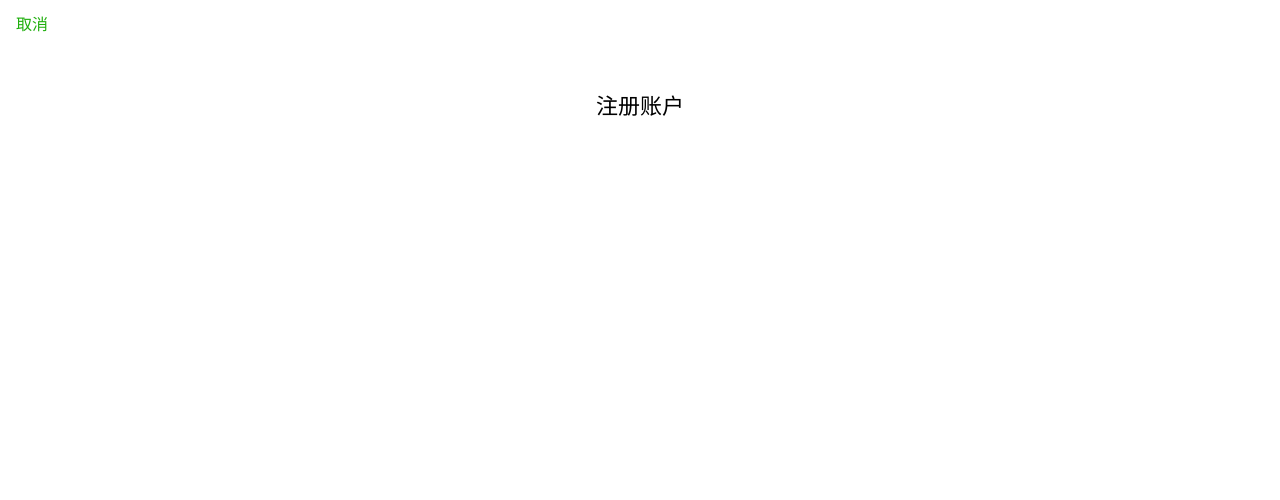
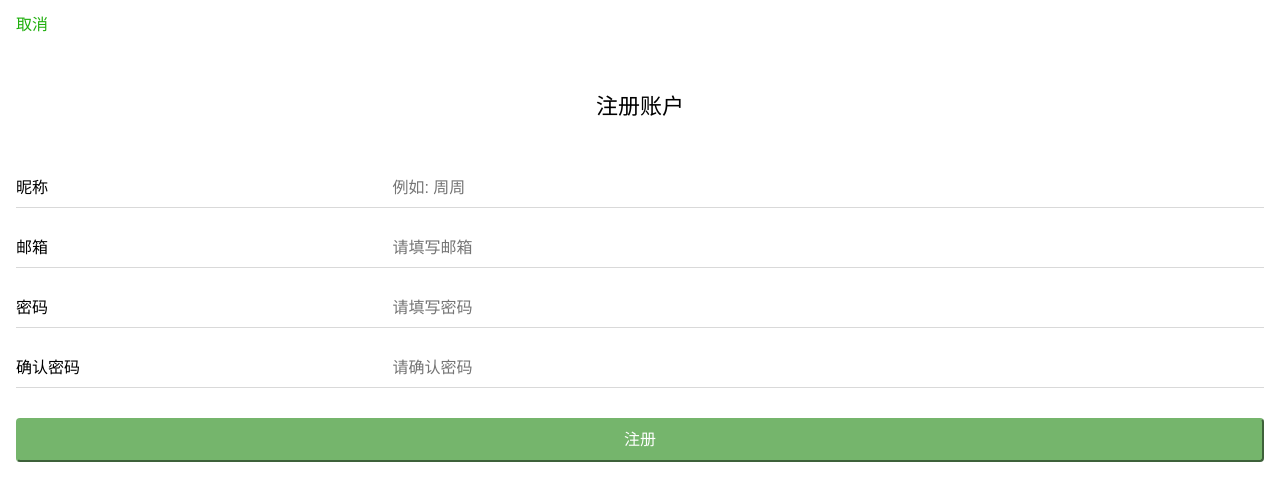
Before and after one commit to hangfengnice/vue-node-wechat, a Vue app in the folder client/: page /register in a window 1280 px wide. Shown: the top 500 px of the page. Built offline with nearby package versions, Linux system fonts and the light colour scheme.

Commit message:
client-button
封装 button 用插槽区别不同

```diff
--- /dev/null
+++ b/client/src/components/YButton.vue
@@ -0,0 +1,52 @@
+<template>
+  <button
+    class="y-button"
+    :class="{'is-disabled': disabled}"
+    :type="type"
+    :disabled="disabled"
+    @click="$emit('click')"
+  >
+    <slot></slot>
+  </button>
+</template>
+
+<script>
+export default {
+  name: "ybutton",
+  props: {
+    type: String,
+    disabled: {
+      type: Boolean,
+      default: false
+    }
+  }
+};
+</script>
+
+<style lang='scss' scoped>
+.y-button {
+  display: inline-block;
+  line-height: 1;
+  white-space: nowrap;
+  cursor: pointer;
+  color: #fff;
+  background-color: #20af0e;
+  border-color: #20af0e;
+  text-align: center;
+  box-sizing: border-box;
+  outline: 0;
+  padding: 12px 20px;
+  font-size: 16px;
+  border-radius: 4px;
+  width: 100%;
+}
+.is-disabled,
+.is-disabled:focus,
+.is-disabled:hover {
+  color: #fff;
+  background-color: #75b56c;
+  border-color: #75b56c;
+  cursor: not-allowed;
+  pointer-events: none;
+}
+</style>
--- /dev/null
+++ b/client/src/components/inputGroup.vue
@@ -0,0 +1,51 @@
+<template>
+  <div class="input_group">
+    <label :for="name">{{label}}</label>
+    <input
+      :type="type"
+      :value="value"
+      :placeholder="placeholder"
+      :name="name"
+      @input="$emit('input',$event.target.value)"
+    />
+  </div>
+</template>
+
+<script>
+export default {
+  name: "inputgroup",
+  props: {
+    type: {
+      type: String,
+      default: "text"
+    },
+    value: String,
+    placeholder: String,
+    name: String,
+    label: String
+  }
+};
+</script>
+
+<style lang='scss' scoped>
+.input_group {
+  width: 100%;
+  height: 60px;
+  box-sizing: border-box;
+  border-bottom: 1px solid #d9d9d9;
+  padding: 10px 0;
+  line-height: 60px;
+  label {
+    display: inline-block;
+    width: 30%;
+    font-size: 16px;
+  }
+  input {
+    display: inline-block;
+    width: 65%;
+    font-size: 16px;
+    border: none;
+    outline: none;
+  }
+}
+</style>
--- a/client/src/views/login.vue
+++ b/client/src/views/login.vue
@@ -1,47 +1,81 @@
 <template>
   <div class="login">
-    <div class="title">
-      用户登录
-    </div>
+    <div class="title">用户登录</div>
     <div class="content">
-
+      <!-- 表单 -->
+      <form action>
+        <InputGroup label="账号" placeholder="请填写邮箱" v-model="user.email" />
+        <InputGroup label="密码" type="password" placeholder="请填写密码" v-model="user.password" />
+      </form>
+      <div class="btn_wrap">
+        <Ybutton :disabled="isDisabled" @click="loginClick">登录</Ybutton>
+      </div>
     </div>
     <div class="footer_wrap">
-    |<button class="register" @click="$router.push('/register')">注册账号</button>|
+      |
+      <button class="register" @click="$router.push('/register')">注册账号</button>|
     </div>
   </div>
 </template>
 
 <script>
+import InputGroup from "../components/inputGroup";
+import Ybutton from "../components/YButton";
+
 export default {
-name: "login",
-components: {
-
-}
-}
+  name: "login",
+  data() {
+    return {
+      user: {
+        email: "",
+        password: ""
+      }
+    };
+  },
+  components: {
+    InputGroup,
+    Ybutton
+  },
+  computed: {
+    isDisabled() {
+      if (this.user.email && this.user.password) return false;
+      else return true;
+    }
+  },
+  methods: {
+    loginClick() {
+      // 验证
+      var reg = /^([a-zA-Z0-9._-])+@([a-zA-Z0-9_-])+(\.[a-zA-Z0-9_-])+/;
+      if (!reg.test(this.user.email)) {
+        console.log("请输入正确的邮箱 @ @");
+        return;
+      }
+    }
+  }
+};
 </script>
 
 <style scoped lang='scss'>
-.login{
+.login {
   width: 100%;
   height: 100%;
   overflow: hidden;
   padding: 16px;
   box-sizing: border-box;
 }
-.title{
+.title {
   margin-top: 80px;
   font-size: 22px;
   text-align: center;
 }
-.footer_wrap{
+.footer_wrap {
   position: absolute;
   left: 0;
   bottom: 16px;
   text-align: center;
   width: 100%;
   color: #888;
-  .register{
+  .register {
     font-size: 16px;
     outline: none;
     border: none;
@@ -49,5 +83,8 @@ components: {
     color: #7b8ca9;
   }
 }
-
+.content,
+.btn_wrap {
+  margin-top: 30px;
+}
 </style>
--- a/client/src/views/register.vue
+++ b/client/src/views/register.vue
@@ -7,15 +7,68 @@
       <div class="title">注册账户</div>
       <div class="content">
         <!-- 表单 -->
+        <form action>
+          <InputGroup label="昵称" placeholder="例如: 周周" v-model="user.name" />
+          <InputGroup label="邮箱" placeholder="请填写邮箱" v-model="user.email" />
+          <InputGroup label="密码" type="password" placeholder="请填写密码" v-model="user.password" />
+
+          <InputGroup label="确认密码" type="password" placeholder="请确认密码" v-model="user.password2" />
+        </form>
+        <div class="btn_wrap">
+          <Ybutton :disabled="isDisabled" @click="registerClick">注册</Ybutton>
+        </div>
       </div>
     </div>
   </div>
 </template>
 
 <script>
+import InputGroup from "../components/inputGroup";
+import Ybutton from "../components/YButton";
+
 export default {
   name: "register",
-  components: {}
+  data() {
+    return {
+      user: {
+        name: "",
+        eamil: "",
+        password: "",
+        password2: ""
+      }
+    };
+  },
+  components: {
+    InputGroup,
+    Ybutton
+  },
+  computed: {
+    isDisabled() {
+      if (
+        this.user.name &&
+        this.user.email &&
+        this.user.password &&
+        this.user.password2
+      )
+        return false;
+      else return true;
+    }
+  },
+  methods: {
+    registerClick() {
+      // 验证
+      var reg = /^([a-zA-Z0-9._-])+@([a-zA-Z0-9_-])+(\.[a-zA-Z0-9_-])+/;
+      if (!reg.test(this.user.email)) {
+        console.log("请输入正确的邮箱 @ @");
+        return;
+      }
+
+      if (this.user.password !== this.user.password2) {
+        console.log("两次密码不一致");
+        return;
+      }
+    }
+  }
 };
 </script>
 
@@ -44,10 +97,13 @@ export default {
   padding: 16px;
   box-sizing: border-box;
 }
-.title{
+.title {
   margin-top: 30px;
   font-size: 22px;
   text-align: center;
-
+}
+.content,
+.btn_wrap {
+  margin-top: 30px;
 }
 </style>
```
Also changed, not shown: client/src/components/HelloWorld.vue (deleted, +0 -57 lines).
